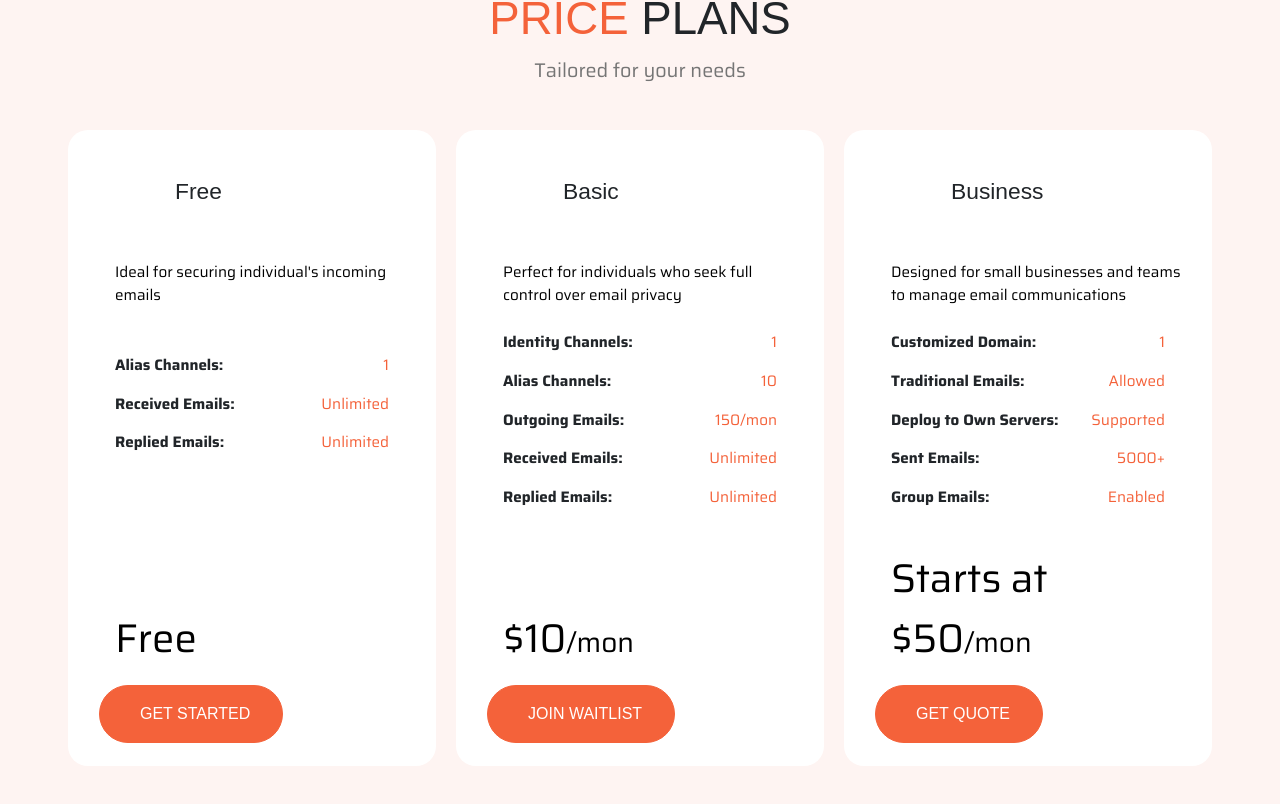
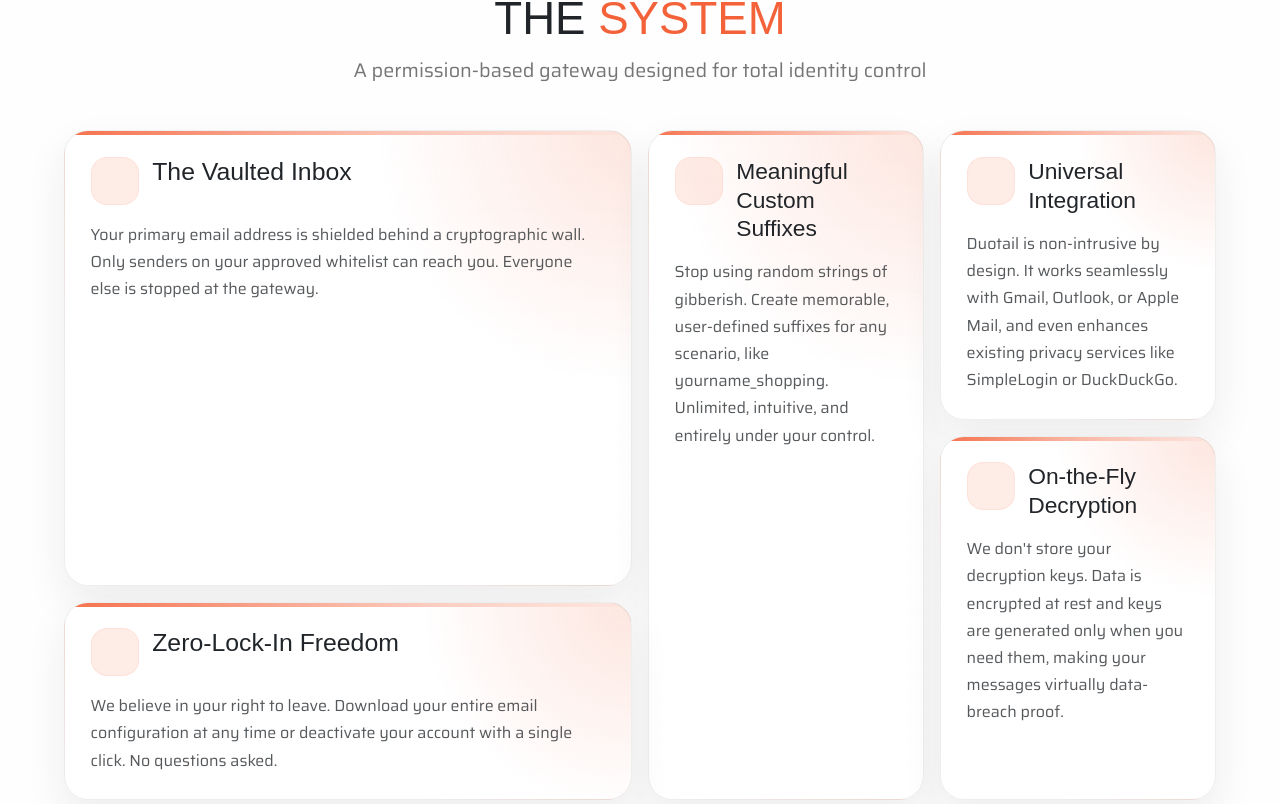
Before and after one commit to taodong/duotail-website, a Vue app: page / in a window 1280 px wide. Shown: the part 856-1660 px from the top of the page. Built offline with nearby package versions, Linux system fonts and the light colour scheme; a web font is replaced by a local one.

Commit message:
Add the system section

```diff
--- /dev/null
+++ b/src/data/feature.json
@@ -0,0 +1,29 @@
+{
+  "features": [
+    {
+      "title": "The Vaulted Inbox",
+      "detail": "Your primary email address is shielded behind a cryptographic wall. Only senders on your approved whitelist can reach you. Everyone else is stopped at the gateway.",
+      "icon": "fa-solid fa-vault"
+    },
+    {
+      "title": "Meaningful Custom Suffixes",
+      "detail": "Stop using random strings of gibberish. Create memorable, user-defined suffixes for any scenario, like yourname_shopping. Unlimited, intuitive, and entirely under your control.",
+      "icon": "fa-solid fa-tags"
+    },
+    {
+      "title": "Universal Integration",
+      "detail": "Duotail is non-intrusive by design. It works seamlessly with Gmail, Outlook, or Apple Mail, and even enhances existing privacy services like SimpleLogin or DuckDuckGo.",
+      "icon": "fa-solid fa-plug-circle-check"
+    },
+    {
+      "title": "On-the-Fly Decryption",
+      "detail": "We don't store your decryption keys. Data is encrypted at rest and keys are generated only when you need them, making your messages virtually data-breach proof.",
+      "icon": "fa-solid fa-key"
+    },
+    {
+      "title": "Zero-Lock-In Freedom",
+      "detail": "We believe in your right to leave. Download your entire email configuration at any time or deactivate your account with a single click. No questions asked.",
+      "icon": "fa-solid fa-door-open"
+    }
+  ]
+}
--- /dev/null
+++ b/src/vue/components/articles/items/ItemSystemFeature.vue
@@ -0,0 +1,122 @@
+<template>
+    <article class="duotail-system-feature-card h-100">
+        <div class="duotail-system-feature-card-body">
+            <div class="duotail-system-feature-card-heading">
+                <span class="duotail-system-feature-card-icon"
+                      aria-hidden="true">
+                    <i :class="props.icon"/>
+                </span>
+
+                <h4 class="duotail-system-feature-card-title mb-0"
+                    v-html="parsedTitle"/>
+            </div>
+
+            <p class="duotail-system-feature-card-detail mb-0"
+               v-html="parsedDetail"/>
+        </div>
+    </article>
+</template>
+
+<script setup>
+import { computed } from "vue"
+import { useUtils } from "/src/composables/utils.js"
+
+const utils = useUtils()
+
+const props = defineProps({
+    title: String,
+    icon: String,
+    detail: String
+})
+
+const parsedTitle = computed(() => {
+    return utils.parseCustomText(props.title)
+})
+
+const parsedDetail = computed(() => {
+    return utils.parseCustomText(props.detail)
+})
+</script>
+
+<style lang="scss" scoped>
+@import "/src/scss/_theming.scss";
+
+article.duotail-system-feature-card {
+    @include generate-dynamic-styles-with-hash((
+        xxxl: (padding: 1.6rem),
+        lg:   (padding: 1.35rem),
+        md:   (padding: 1.25rem),
+        sm:   (padding: 1.1rem),
+    ));
+
+    position: relative;
+    display: flex;
+    min-height: 100%;
+    border-radius: 24px;
+    border: 1px solid rgba($dark, 0.08);
+    background:
+        radial-gradient(circle at top right, rgba($primary, 0.16), transparent 35%),
+        linear-gradient(180deg, rgba($white, 1) 0%, rgba(lighten($primary, 45%), 0.88) 100%);
+    box-shadow: 0 18px 40px rgba($dark, 0.08);
+    overflow: hidden;
+}
+
+article.duotail-system-feature-card::before {
+    content: "";
+    position: absolute;
+    top: 0;
+    left: 0;
+    right: 0;
+    height: 4px;
+    background: linear-gradient(90deg, rgba($primary, 0.9), rgba($primary, 0));
+}
+
+div.duotail-system-feature-card-body {
+    position: relative;
+    z-index: 1;
+    display: flex;
+    flex-direction: column;
+    gap: 1rem;
+    width: 100%;
+}
+
+div.duotail-system-feature-card-heading {
+    display: flex;
+    align-items: flex-start;
+    gap: 0.85rem;
+}
+
+span.duotail-system-feature-card-icon {
+    flex: 0 0 auto;
+    width: 3rem;
+    height: 3rem;
+    border-radius: 1rem;
+    display: inline-flex;
+    align-items: center;
+    justify-content: center;
+    background-color: rgba($primary, 0.12);
+    color: $primary;
+    box-shadow: inset 0 0 0 1px rgba($primary, 0.08);
+
+    i {
+        font-size: 1.15rem;
+    }
+}
+
+h4.duotail-system-feature-card-title {
+    line-height: 1.25;
+    color: $headings-color;
+}
+
+p.duotail-system-feature-card-detail {
+    color: rgba($dark, 0.76);
+    line-height: 1.7;
+}
+
+@include media-breakpoint-down(sm) {
+    span.duotail-system-feature-card-icon {
+        width: 2.75rem;
+        height: 2.75rem;
+    }
+}
+</style>
--- a/src/vue/content/pages/HomePage.vue
+++ b/src/vue/content/pages/HomePage.vue
@@ -10,11 +10,13 @@ import PageWrapper from "/src/vue/components/layout/PageWrapper.vue"
 import SectionInfo from "/src/models/SectionInfo.js"
 import FaqSection from "/src/vue/content/sections/FaqSection.vue"
 import HeroSection from "/src/vue/content/sections/HeroSection.vue"
+import SystemSection from "/src/vue/content/sections/SystemSection.vue"
 import PriceSection from "/src/vue/content/sections/PriceSection.vue"
 import NavLink from "/src/models/NavLink.js"
 
 const sections = [
     new SectionInfo('hero',         HeroSection,            null,           null),
+    new SectionInfo('system',       SystemSection,          'The System',   'fa-solid fa-shield-halved'),
     new SectionInfo('price',     PriceSection,        'Pricing',     'fa-solid fa-wrench'),
     new SectionInfo('faq',          FaqSection,             'Q&A',          'fa-solid fa-question-circle'),
 ]
--- a/src/vue/content/sections/HeroSection.vue
+++ b/src/vue/content/sections/HeroSection.vue
@@ -1,7 +1,7 @@
 <template>
     <!-- Heading Section -->
     <PageHeader :id="props.id"
-                title="*Privacy isn’t a premium feature. It’s a human right.*"
+                title="*Email infrastructure rebuilt for total control*"
                 subtitle="Duotail is the world’s first prefix-based email gateway that stops any unwanted emails before they reach your inbox. <br>Experience &quot;Inbox Zen&quot; with a service that treats you like a person, not a product."
                 logo-url="images/logo/logo-128x128.png"
                 :show-button="true"
--- /dev/null
+++ b/src/vue/content/sections/SystemSection.vue
@@ -0,0 +1,167 @@
+<template>
+    <PageSection :id="props.id">
+        <PageSectionHeader title="The *System*"
+                           subtitle="A permission-based gateway designed for total identity control"/>
+
+        <PageSectionContent>
+            <article class="duotail-system-overview">
+                <div class="duotail-system-grid d-none d-lg-grid">
+                    <ItemSystemFeature v-for="(feature, index) in features"
+                                       :key="feature.title"
+                                       class="duotail-system-grid-card"
+                                       :class="desktopCardClasses[index]"
+                                       :title="feature.title"
+                                       :icon="feature.icon"
+                                       :detail="feature.detail"/>
+                </div>
+
+                <swiper
+                    class="duotail-system-swiper d-lg-none"
+                    :slidesPerView="1.08"
+                    :spaceBetween="16"
+                    :pagination="{ clickable: true, dynamicBullets: true }"
+                    :modules="[Pagination]"
+                    :grab-cursor="true"
+                    :prevent-clicks-propagation="true"
+                    :breakpoints="{
+                        576: { slidesPerView: 1.2, spaceBetween: 18 },
+                        768: { slidesPerView: 1.5, spaceBetween: 20 }
+                    }">
+                    <swiper-slide v-for="feature in features"
+                                  :key="`${feature.title}-mobile`">
+                        <ItemSystemFeature class="duotail-system-mobile-card"
+                                           :title="feature.title"
+                                           :icon="feature.icon"
+                                           :detail="feature.detail"/>
+                    </swiper-slide>
+                </swiper>
+            </article>
+        </PageSectionContent>
+    </PageSection>
+</template>
+
+<script setup>
+import PageSection from "/src/vue/components/layout/PageSection.vue"
+import PageSectionHeader from "/src/vue/components/layout/PageSectionHeader.vue"
+import PageSectionContent from "/src/vue/components/layout/PageSectionContent.vue"
+import ItemSystemFeature from "/src/vue/components/articles/items/ItemSystemFeature.vue"
+import { Swiper, SwiperSlide } from "swiper/vue"
+import "swiper/css"
+import "swiper/css/pagination"
+import { Pagination } from "swiper/modules"
+import featureData from "/src/data/feature.json"
+
+const props = defineProps({
+    id: String
+})
+
+const desktopCardClasses = [
+    "system-card-hero",
+    "system-card-tall",
+    "system-card-top",
+    "system-card-bottom",
+    "system-card-wide"
+]
+
+const features = featureData.features ?? []
+</script>
+
+<style lang="scss" scoped>
+@import "/src/scss/_theming.scss";
+
+div.duotail-system-grid {
+    grid-template-columns: repeat(12, minmax(0, 1fr));
+    grid-template-areas:
+        "hero hero hero hero hero hero tall tall tall top top top"
+        "hero hero hero hero hero hero tall tall tall bottom bottom bottom"
+        "wide wide wide wide wide wide tall tall tall bottom bottom bottom";
+    grid-template-rows: repeat(3, minmax(150px, auto));
+    grid-auto-flow: dense;
+    gap: 1rem;
+    align-items: stretch;
+
+    @include media-breakpoint-down(xl) {
+        grid-template-rows: repeat(3, minmax(170px, auto));
+    }
+}
+
+.duotail-system-grid-card {
+    min-height: 100%;
+}
+
+.system-card-hero,
+.system-card-wide {
+    box-shadow: 0 24px 55px rgba($dark, 0.12);
+}
+
+.system-card-hero {
+    grid-area: hero;
+    background:
+        radial-gradient(circle at top right, rgba($primary, 0.24), transparent 40%),
+        linear-gradient(160deg, rgba($white, 1) 0%, rgba(lighten($primary, 42%), 0.94) 100%);
+}
+
+.system-card-tall {
+    grid-area: tall;
+    background:
+        radial-gradient(circle at bottom left, rgba($primary, 0.18), transparent 46%),
+        linear-gradient(180deg, rgba($white, 1) 0%, rgba(lighten($primary, 46%), 0.92) 100%);
+}
+
+.system-card-top {
+    grid-area: top;
+}
+
+.system-card-bottom {
+    grid-area: bottom;
+    background:
+        radial-gradient(circle at top left, rgba($primary, 0.14), transparent 38%),
+        linear-gradient(180deg, rgba($white, 1) 0%, rgba(lighten($primary, 47%), 0.88) 100%);
+}
+
+.system-card-wide {
+    grid-area: wide;
+    background:
+        radial-gradient(circle at left center, rgba($primary, 0.18), transparent 42%),
+        linear-gradient(135deg, rgba($white, 1) 0%, rgba(lighten($primary, 44%), 0.9) 100%);
+}
+
+.system-card-hero :deep(.duotail-system-feature-card-title),
+.system-card-wide :deep(.duotail-system-feature-card-title) {
+    font-size: 1.55rem;
+}
+
+.duotail-system-swiper {
+    overflow: visible;
+    padding: 0.25rem 0.15rem 2.75rem;
+}
+
+.duotail-system-mobile-card {
+    min-height: 100%;
+}
+
+.duotail-system-swiper :deep(.swiper-slide) {
+    height: auto;
+    padding-bottom: 0.5rem;
+}
+
+.duotail-system-swiper :deep(.swiper-pagination) {
+    bottom: 0;
+}
+
+.duotail-system-swiper :deep(.swiper-pagination-bullet) {
+    background: rgba($primary, 0.35);
+    opacity: 1;
+}
+
+.duotail-system-swiper :deep(.swiper-pagination-bullet-active) {
+    background: $primary;
+}
+
+@include media-breakpoint-down(xl) {
+    .system-card-hero :deep(.duotail-system-feature-card-title),
+    .system-card-wide :deep(.duotail-system-feature-card-title) {
+        font-size: 1.35rem;
+    }
+}
+</style>
```
